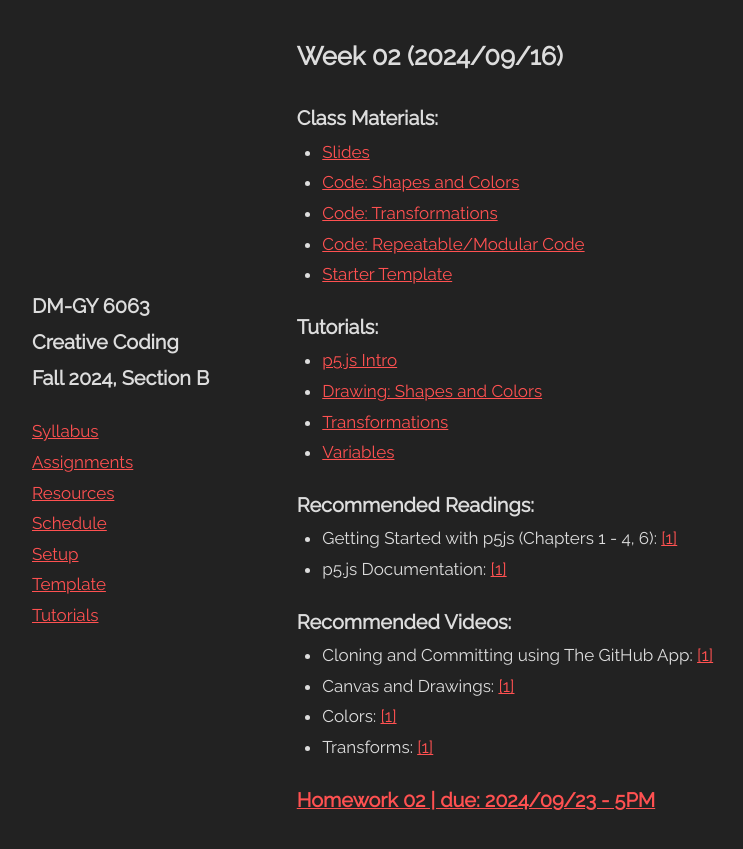
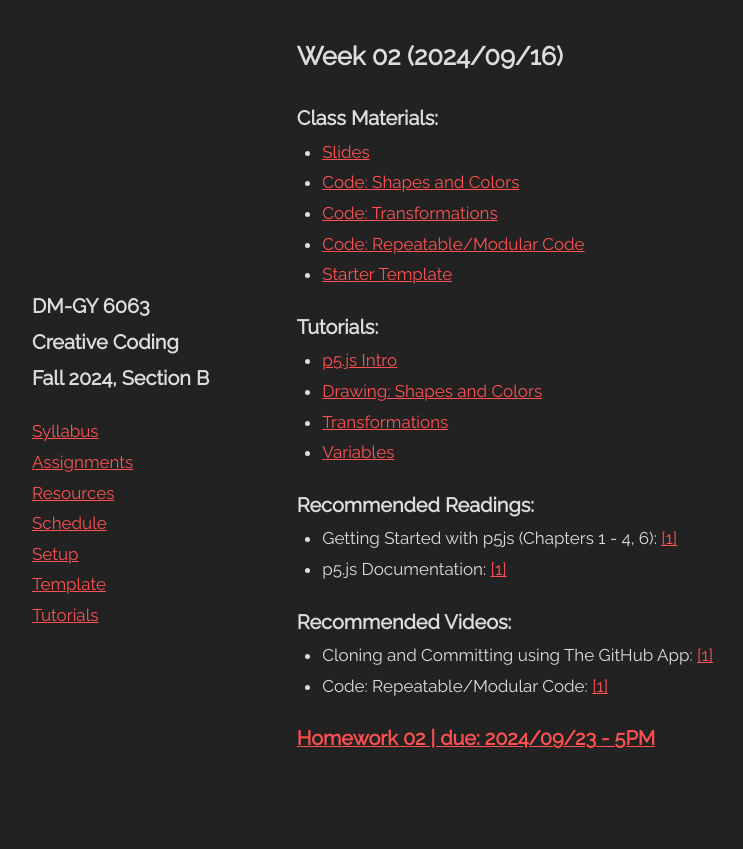
Before and after one commit to DM-GY-6063-2024F-B/DM-GY-6063-2024F-B.github.io, a Jekyll site: the page built from _pages/week/02.md, in a window 1280 px wide. Shown: the top 849 px of the page, without its empty margins (36-779 px from the left). Built offline with Jekyll 4.4.1, drawn with Linux system fonts in a browser that asks for light colours.

Commit message:
add video for wk02c to wk02 page

```diff
--- a/_pages/week/02.md
+++ b/_pages/week/02.md
@@ -32,6 +32,10 @@
   - title: Cloning and Committing using The GitHub App
     urls:
       - https://www.youtube.com/watch?v=oFhtTo2x96Q
+  - title: "Code: Repeatable/Modular Code"
+    urls:
+      - https://github.com/DM-GY-6063-2024F-B/WK02C
+DSCT:
   - title: Canvas and Drawings
     urls:
       - https://www.youtube.com/watch?v=c3TeLi6Ns1E
```
